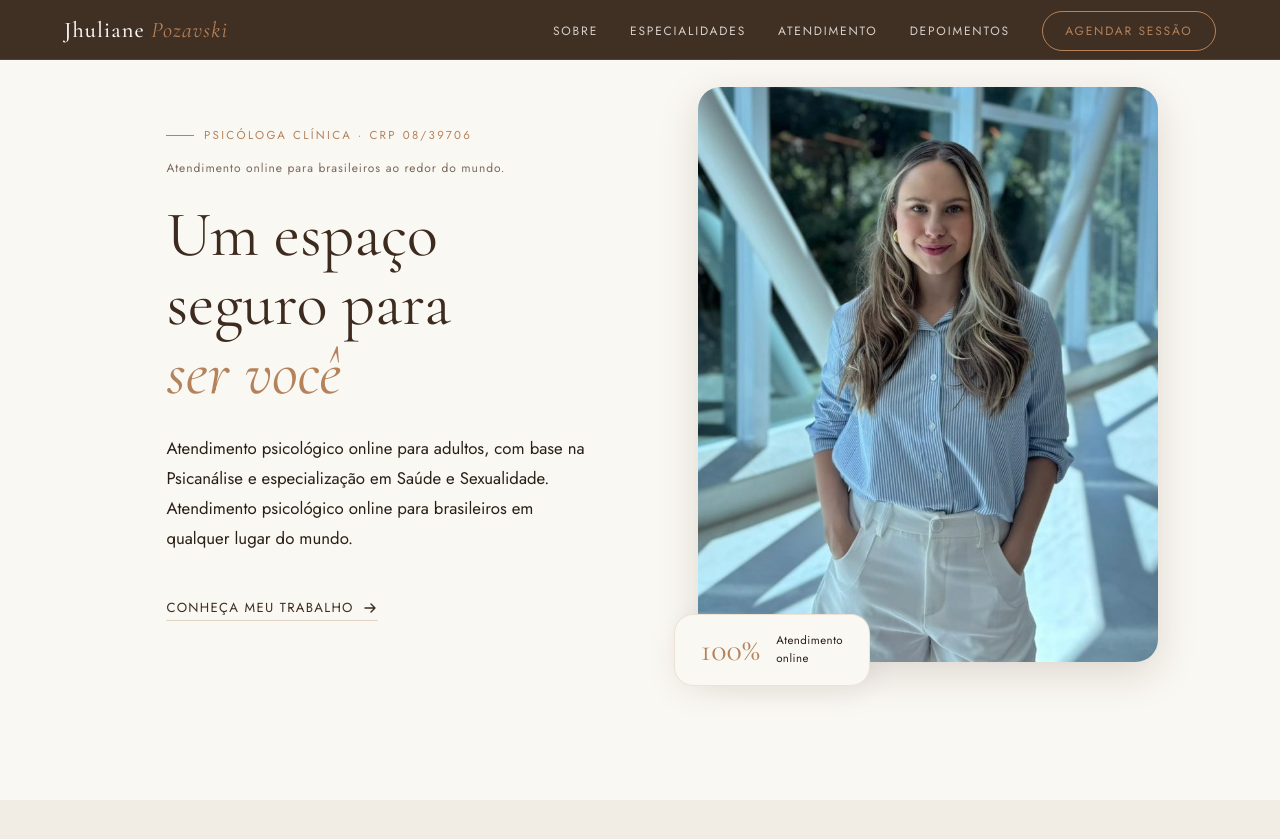
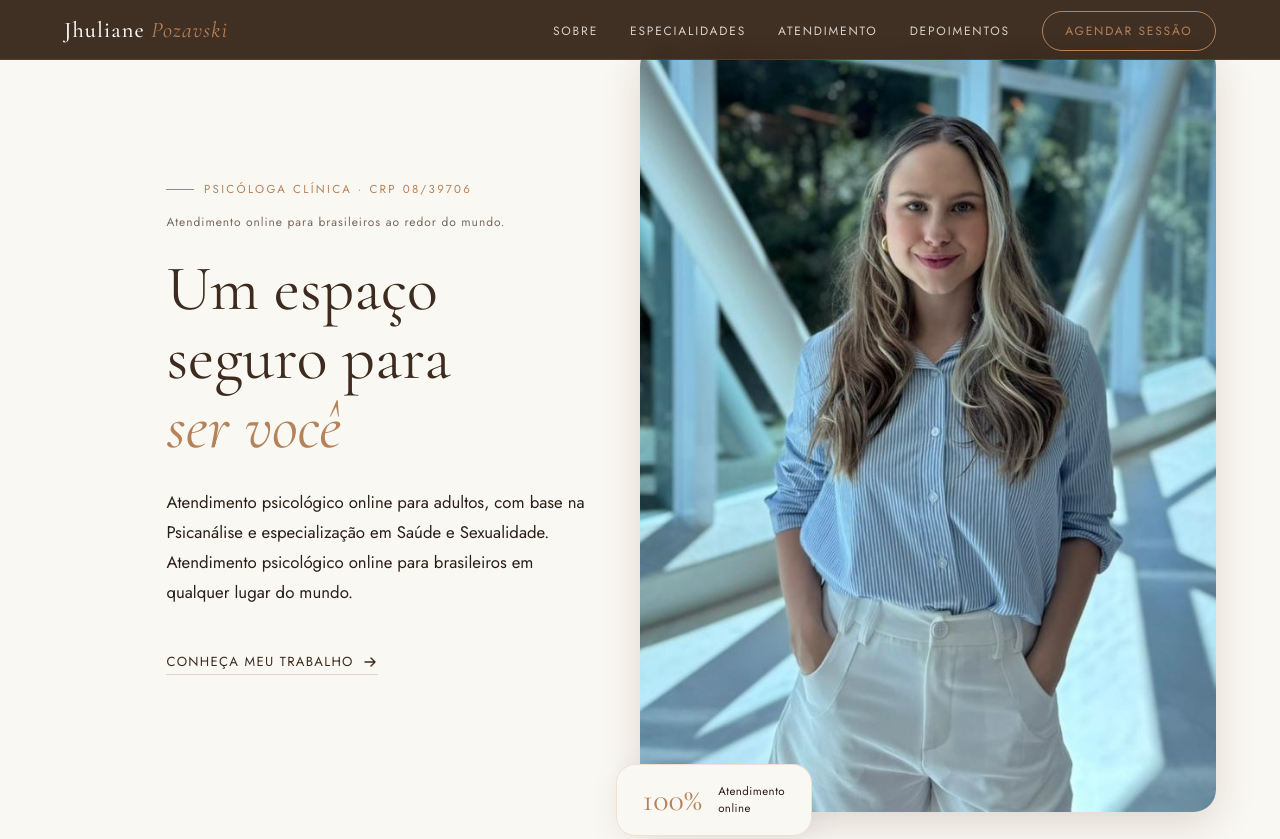
Before and after one commit to JhulianePozavski/Site, a plain HTML site: page index.html in a window 1280 px wide. Shown: the top 839 px of the page. Drawn offline with nearby package versions, Linux system fonts and the light colour scheme.

Commit message:
Update index.html

```diff
--- a/index.html
+++ b/index.html
@@ -87,8 +87,8 @@
   .btn-ghost svg { transition: transform .3s; }
   .btn-ghost:hover svg { transform: translateX(4px); }
   .hero-right { position: relative; display: flex; align-items: center; justify-content: center; opacity: 0; animation: fadeIn 1.2s .4s forwards; }
-  .hero-img-wrap { width: 100%; max-width: 460px; position: relative; }
-  .hero-photo { width: 100%; aspect-ratio: 4/5; height: auto; border-radius: 1.4rem; object-fit: cover; object-position: center top; box-shadow: 0 12px 40px rgba(60,30,10,.15); display: block; }
+  .hero-img-wrap { width: 100%; max-width: 600px; position: relative; }
+  .hero-photo { width: 100%; aspect-ratio: 3/4; height: auto; border-radius: 1.4rem; object-fit: cover; object-position: center top; box-shadow: 0 12px 40px rgba(60,30,10,.15); display: block; }
   .hero-decor { position: absolute; bottom: -1.5rem; left: -1.5rem; background: var(--cream); border: 1px solid var(--line); border-radius: 1.2rem; padding: 1.1rem 1.6rem; display: flex; align-items: center; gap: 1rem; box-shadow: 0 8px 32px rgba(60,30,10,.07); opacity: 0; animation: fadeUp .9s 1s forwards; z-index: 2; }
   .decor-num { font-family: 'Cormorant Garamond', serif; font-size: 2rem; font-weight: 400; color: var(--terra); line-height: 1; }
   .decor-label { font-size: .72rem; color: var(--text); line-height: 1.5; letter-spacing: .04em; }
```
